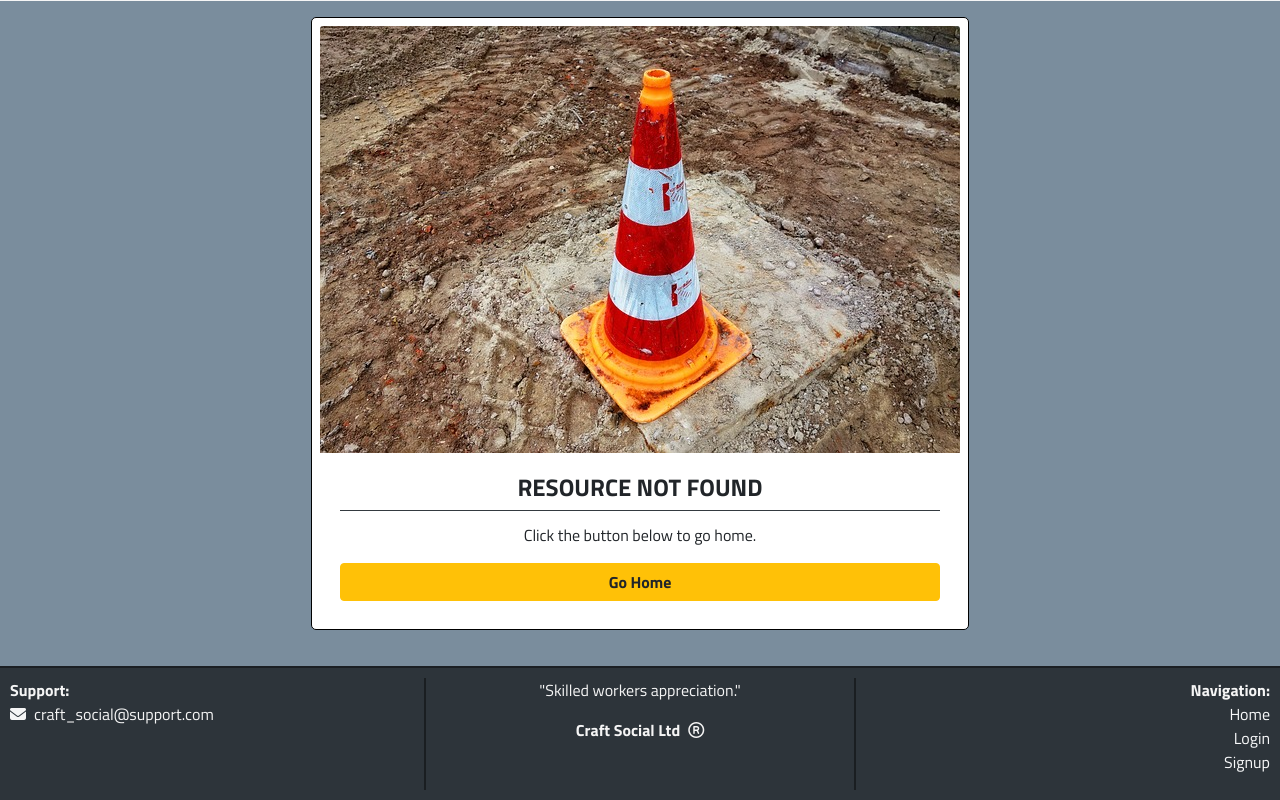
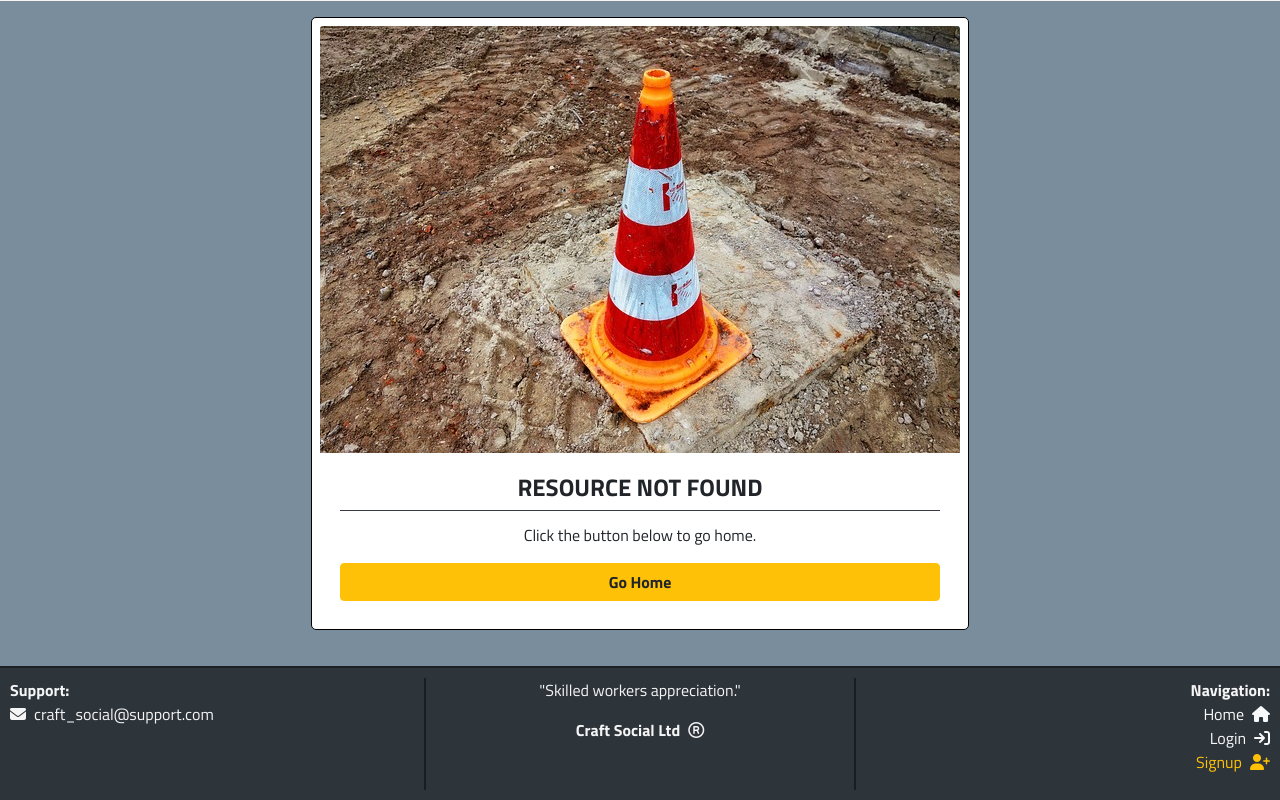
Before and after one commit to mtmanning93/craft-front, a React (Create React App) app: page /page-not-found in a window 1280 px wide. Shown: the part 209-1009 px from the top of the page. Built offline with nearby package versions, Linux system fonts and the light colour scheme; no server answers.

Commit message:
Add icons to footer links

```diff
--- a/src/components/Footer.js
+++ b/src/components/Footer.js
@@ -97,17 +97,17 @@ function Footer() {
 						<ul className={styles.FooterNav}>
 							<li>
 								<Link to="/" className="text-light">
-									Home
+									Home<i class="fa-solid fa-house ml-2" />
 								</Link>
 							</li>
 							<li>
 								<Link to="/login" className="text-light">
-									Login
+									Login<i className="fa-solid fa-arrow-right-to-bracket ml-2" />
 								</Link>
 							</li>
 							<li>
-								<Link to="/signup" className="text-light">
-									Signup
+								<Link to="/signup" className="text-warning">
+									Signup<i className="fas fa-user-plus ml-2" />
 								</Link>
 							</li>
 						</ul>
--- a/src/components/NavBar.js
+++ b/src/components/NavBar.js
@@ -110,7 +110,7 @@ const NavBar = () => {
 							aria-label="sign up"
 							text={
 								<>
-									<i className="fas fa-user-plus"></i> Sign Up
+									<i className="fas fa-user-plus" /> Sign Up
 								</>
 							}
 						/>
```
